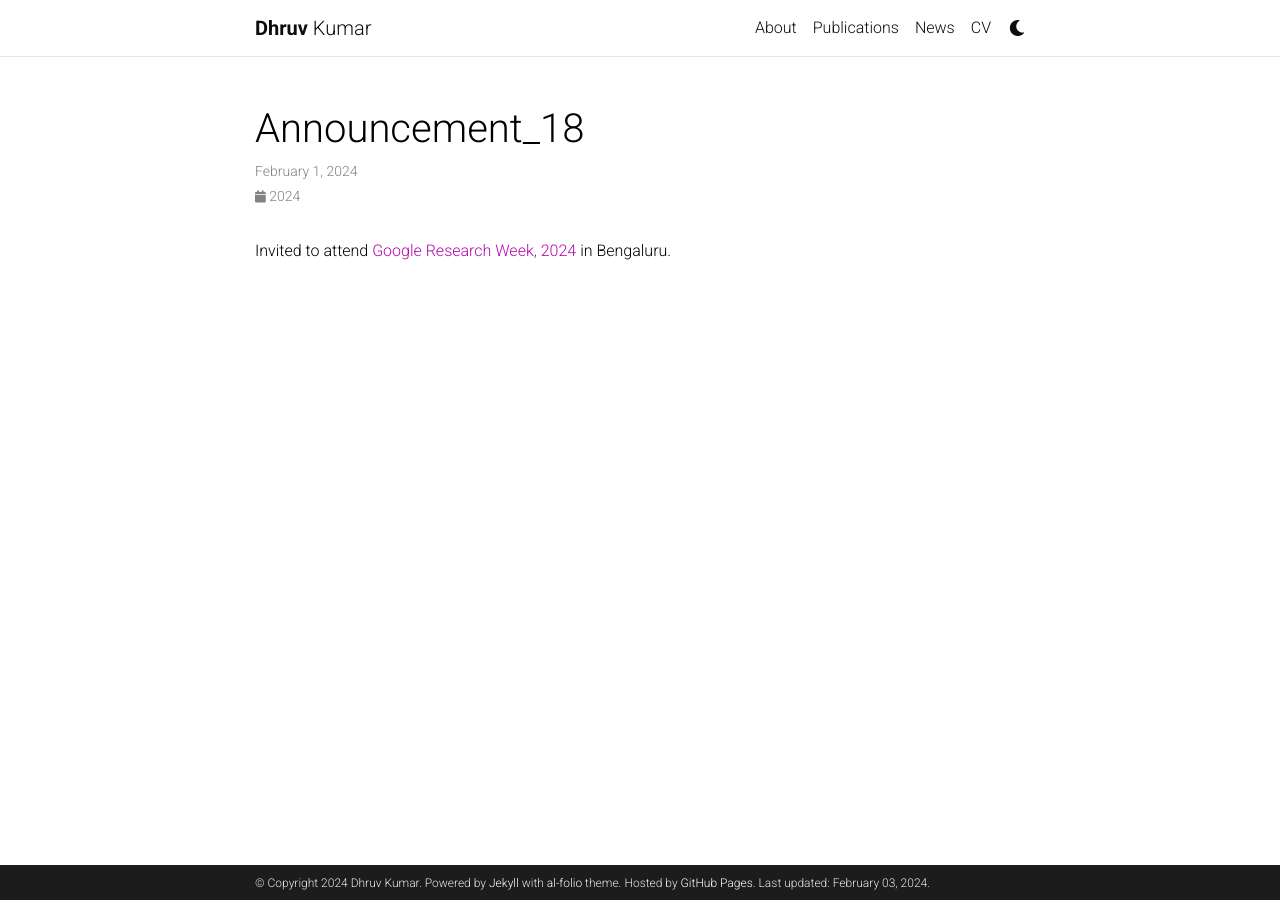
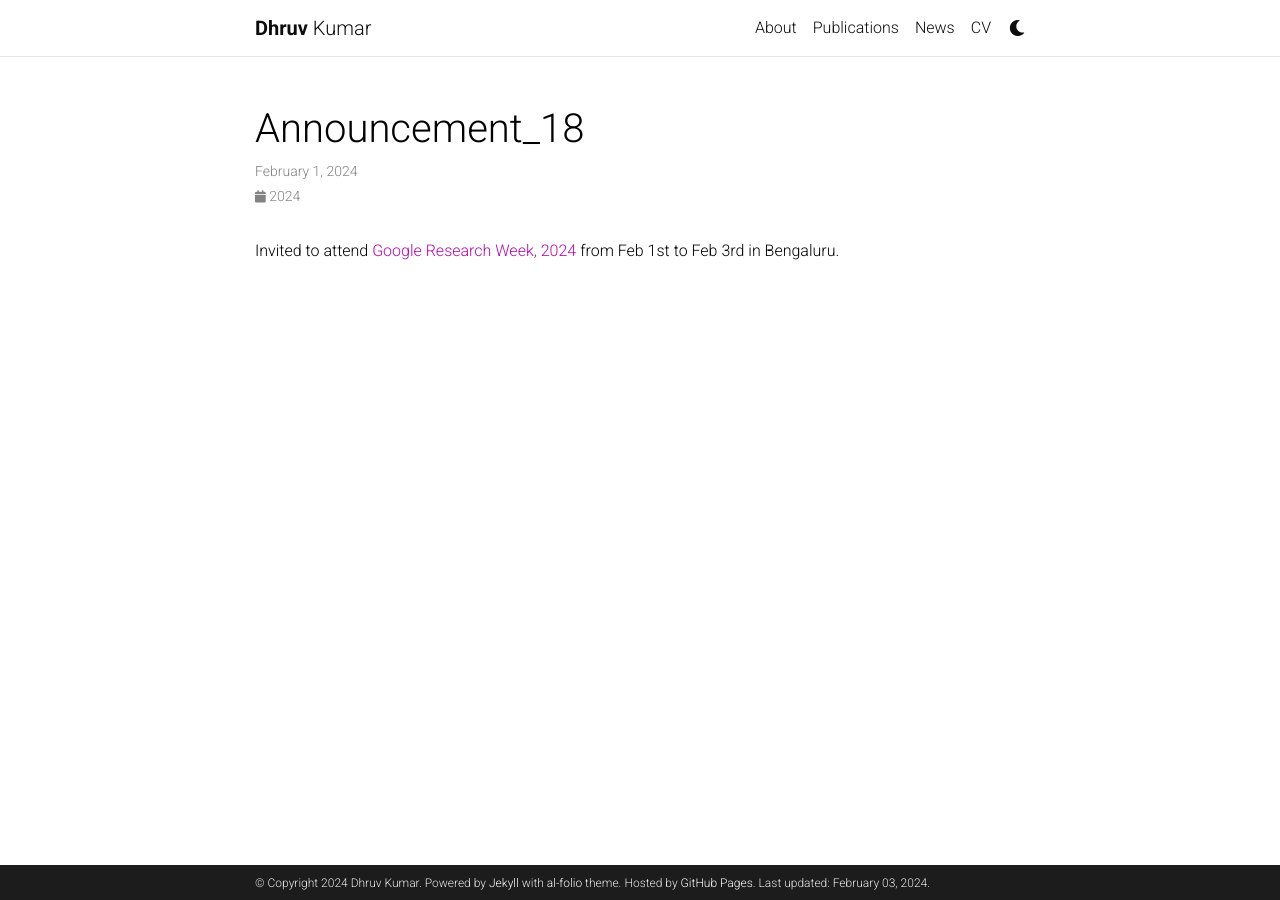
Before and after one commit to kudhru/kudhru.github.io, a Jekyll site: the page built from _news/announcement_18.md, in a window 1280 px wide. Built offline with Jekyll 4.4.1, drawn with Linux system fonts in a browser that asks for light colours; comment, search, counter and statistics services are not loaded; a style sheet for code colours, icons or effects is not loaded.

Commit message:
update description

```diff
--- a/_news/announcement_18.md
+++ b/_news/announcement_18.md
@@ -4,4 +4,4 @@ date: 2024-02-01 12:00:00-0400
 inline: true
 ---
 
-Invited to attend <a href="https://sites.google.com/view/researchweek24/home?authuser=0">Google Research Week, 2024</a> in Bengaluru.
+Invited to attend <a href="https://sites.google.com/view/researchweek24/home?authuser=0">Google Research Week, 2024</a> from Feb 1st to Feb 3rd in Bengaluru.
```
